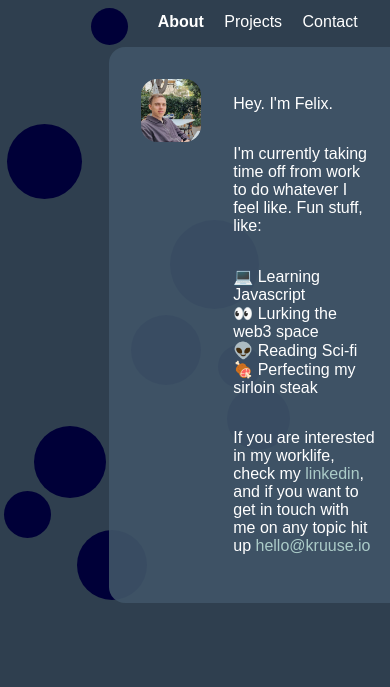
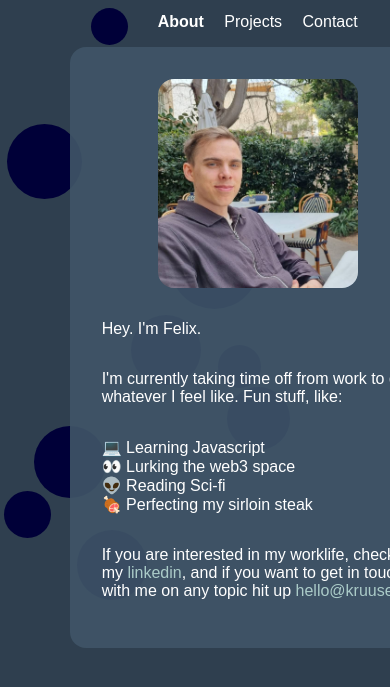
Before and after one commit to klydda/kruuse-io, a plain HTML site: page index.html in a window 390 px wide. Both pictures are taken after a click on the link "About". Shown: the part 137-824 px from the top of the page. Drawn offline with Linux system fonts and the light colour scheme; a web font is replaced by a local one.

Commit message:
Make picture-of-me appear above text in about section on small screens

```diff
--- a/index.html
+++ b/index.html
@@ -62,7 +62,7 @@
                 <img class="image" src="resources/images/felix-pic1.jpeg" alt="Picture of Felix Kruuse">
             </div>
             <div id="about-me-text" class="card">
-                <p>Hey. I'm Felix.</p>
+                <p class="">Hey. I'm Felix.</p>
                 <p>I'm currently taking time off from work to do whatever I feel like. Fun stuff, like: </p>
                 <ul>
                     <li>&#128187 Learning Javascript</li>
--- a/resources/css/styles.css
+++ b/resources/css/styles.css
@@ -234,3 +234,40 @@ ul {
 .section-active {
     font-weight: bold;
 }
+
+@media only screen and (max-width: 1000px){
+    #content-container {
+        width: 80%;
+    }
+
+    #about-section{
+        flex-direction: column;
+        align-items: center;
+    }
+
+    #picture-of-me {
+        margin-bottom: 1rem;
+        min-width: 200px;
+    }
+
+    #about-me-text {
+        width: 80%;
+        margin-left: 0;
+    }
+
+    .center {
+        align-self: center;
+    }
+}
+
+@media only screen and (max-width: 600px){
+    #content-container {
+        width: 80%;
+    }
+
+    #about-me-text {
+        width: 100%;
+        margin-left: 0;
+    }
+
+}
```
